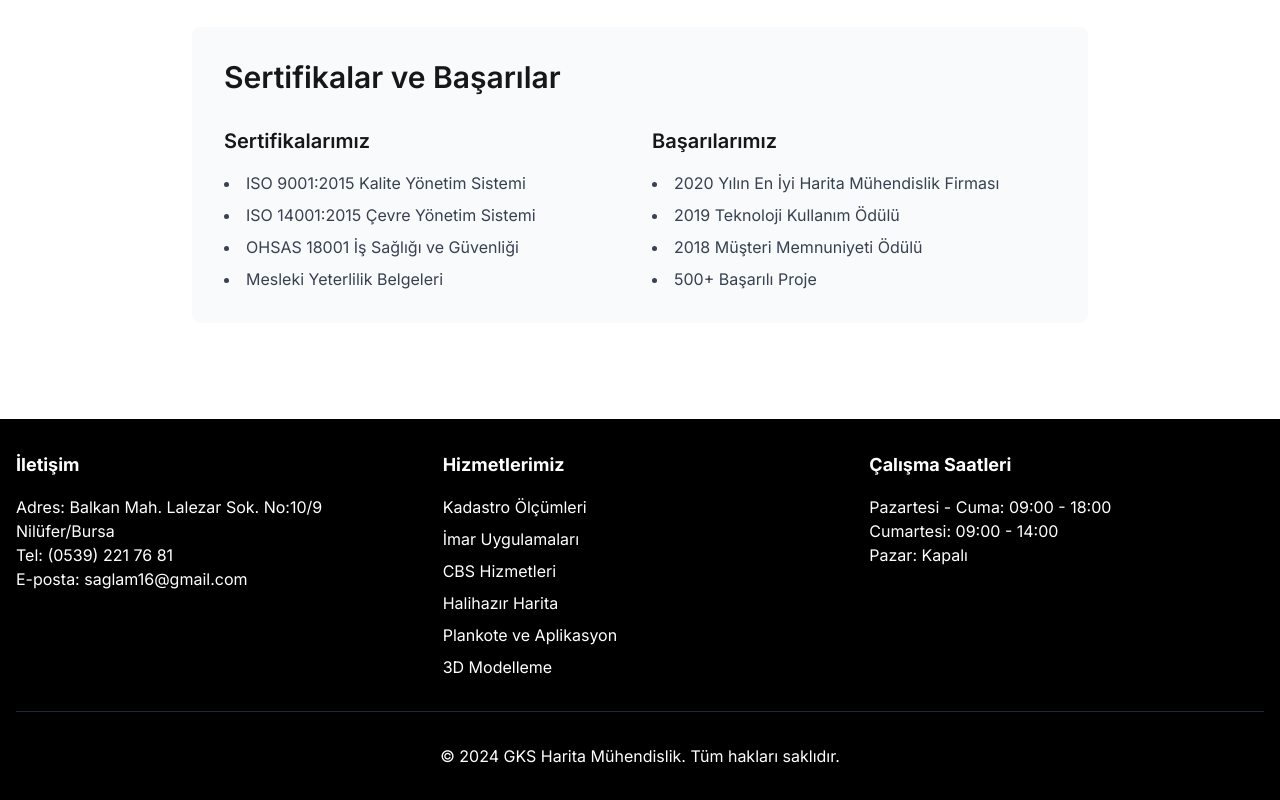
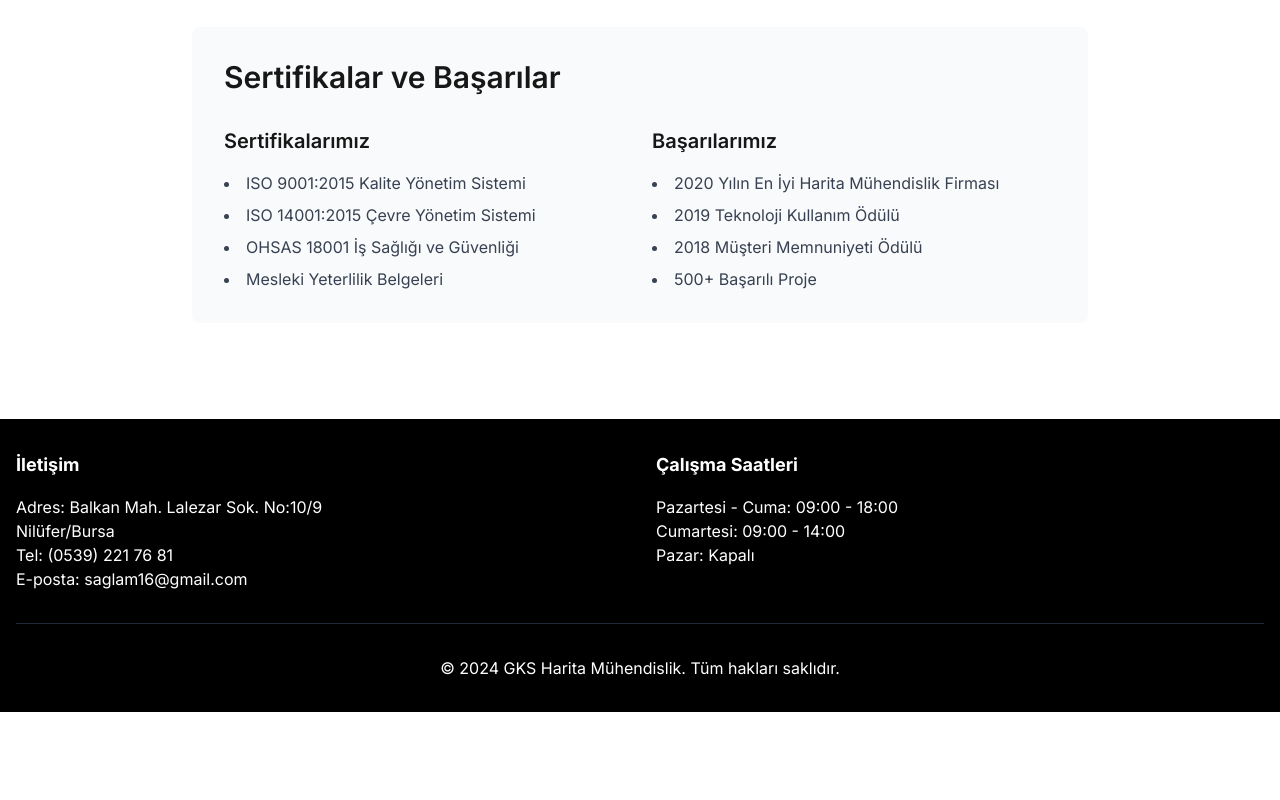
Before and after one commit to saglam16/gks-web, a Next.js app: page /hakkimizda in a window 1280 px wide. Shown: the part 1057-1857 px from the top of the page. After the commit the page ends 1769 px from the top, so only its background shows below. Built offline with nearby package versions, Linux system fonts and the light colour scheme.

Commit message:
footer change

```diff
--- a/src/app/layout.tsx
+++ b/src/app/layout.tsx
@@ -44,24 +44,13 @@
         <main>{children}</main>
         <footer className="bg-black text-white mt-12">
           <div className="container mx-auto px-4 py-8">
-            <div className="grid grid-cols-1 md:grid-cols-3 gap-8">
+            <div className="grid grid-cols-1 md:grid-cols-2 gap-8">
               <div>
                 <h3 className="text-lg font-bold mb-4">İletişim</h3>
                 <p>Adres: Balkan Mah. Lalezar Sok. No:10/9</p>
                 <p>Nilüfer/Bursa</p>
                 <p>Tel: (0539) 221 76 81</p>
                 <p>E-posta: saglam16@gmail.com</p>
-              </div>
-              <div>
-                <h3 className="text-lg font-bold mb-4">Hizmetlerimiz</h3>
-                <ul className="space-y-2">
-                  <li><Link href="/hizmetler/kadastro" className="hover:text-gray-400">Kadastro Ölçümleri</Link></li>
-                  <li><Link href="/hizmetler/imar" className="hover:text-gray-400">İmar Uygulamaları</Link></li>
-                  <li><Link href="/hizmetler/cbs" className="hover:text-gray-400">CBS Hizmetleri</Link></li>
-                  <li><Link href="/hizmetler/halihazir" className="hover:text-gray-400">Halihazır Harita</Link></li>
-                  <li><Link href="/hizmetler/plankote" className="hover:text-gray-400">Plankote ve Aplikasyon</Link></li>
-                  <li><Link href="/hizmetler/3d-modelleme" className="hover:text-gray-400">3D Modelleme</Link></li>
-                </ul>
               </div>
               <div>
                 <h3 className="text-lg font-bold mb-4">Çalışma Saatleri</h3>
```
